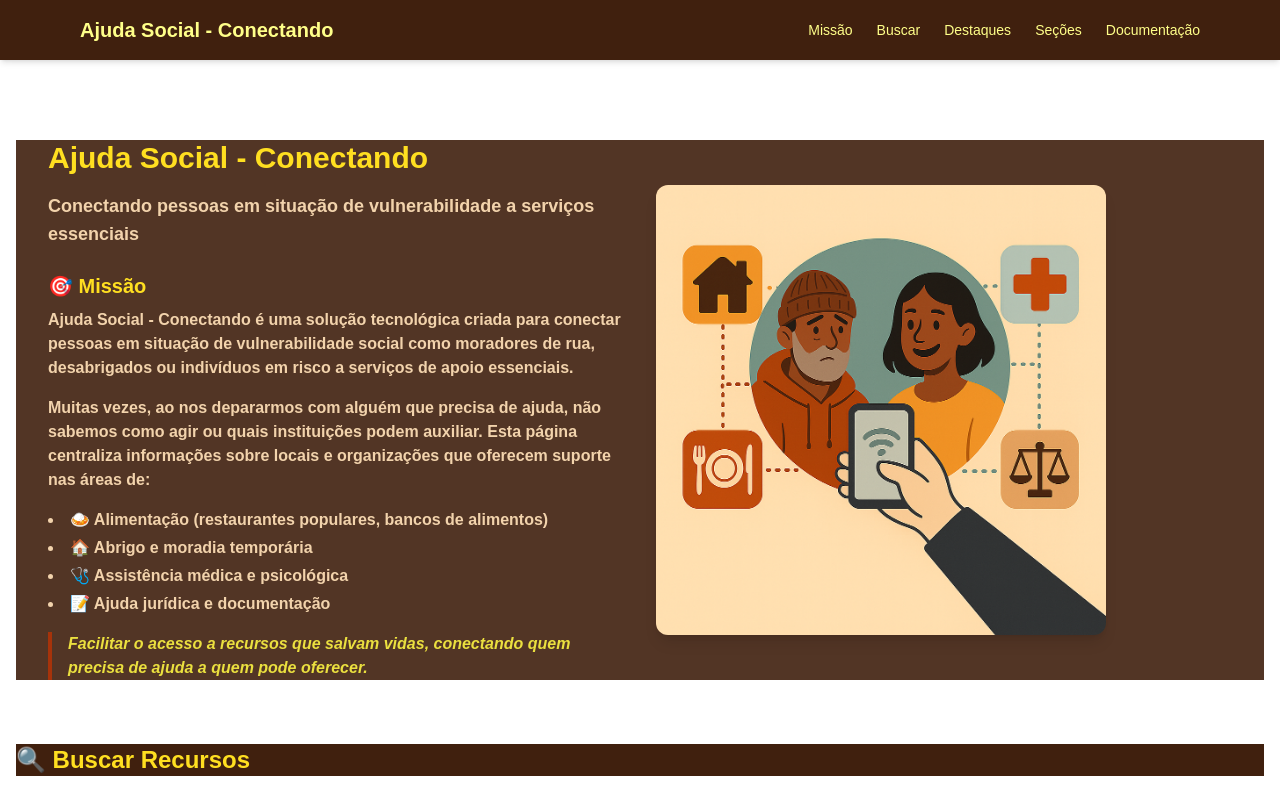
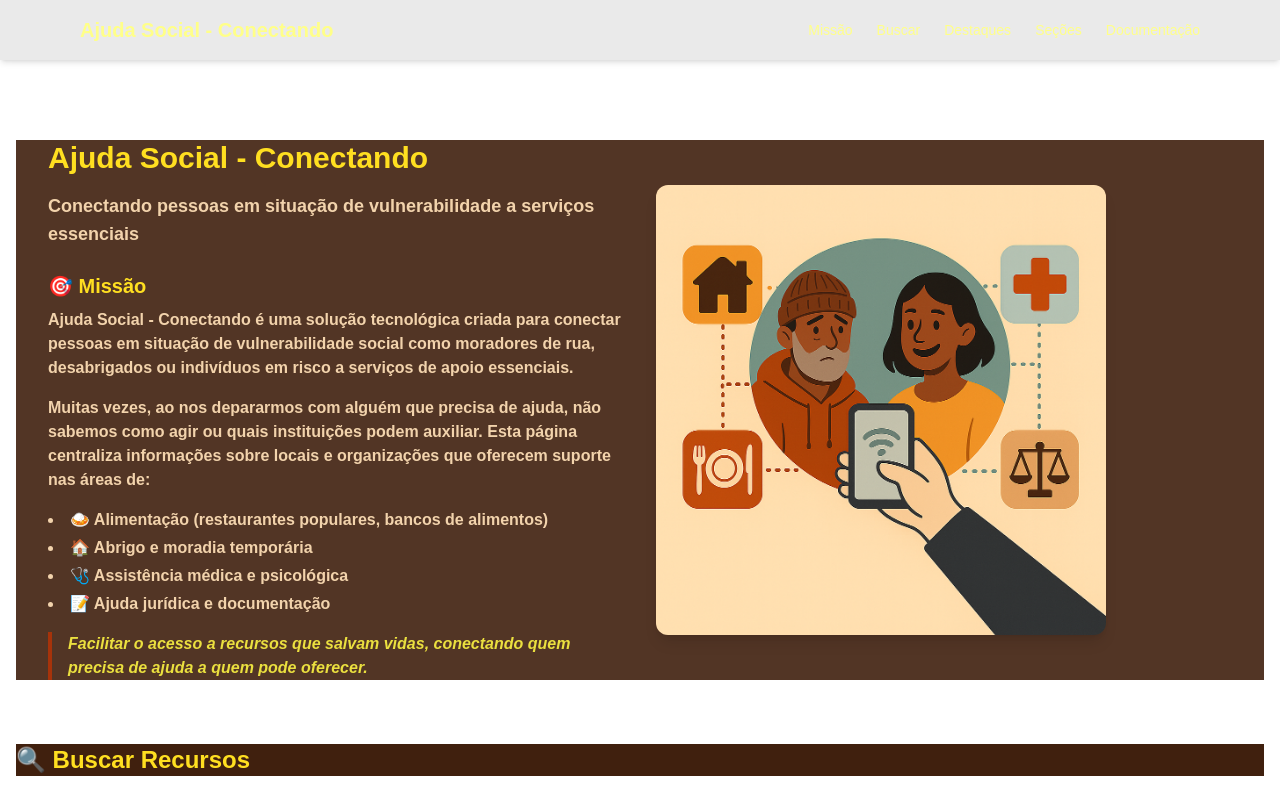
Before and after one commit to DaihSeven/client-social-connect, a Next.js app: page / in a window 1280 px wide. Shown: the top 800 px of the page. Built offline with nearby package versions, Linux system fonts and the light colour scheme; no server answers.

Commit message:
style: :lipstick: colors

```diff
--- a/src/components/Menu.tsx
+++ b/src/components/Menu.tsx
@@ -5,7 +5,7 @@ const docsUrl = `${API_BASE_URL}/docs`;
 
 export default function Menu() {
   return (
-    <header className="bg-[#40200E] text-[#FFFF89] py-4 shadow-md sticky top-0 z-50">
+    <header className="bg-[#EAEAEA] text-[#FFFF89] py-4 shadow-md sticky top-0 z-50">
       <nav className="max-w-6xl mx-auto px-4 flex justify-between items-center">
         <h1 className="text-xl font-bold">Ajuda Social - Conectando</h1>
         <ul className="flex gap-6 text-sm font-medium">
```
